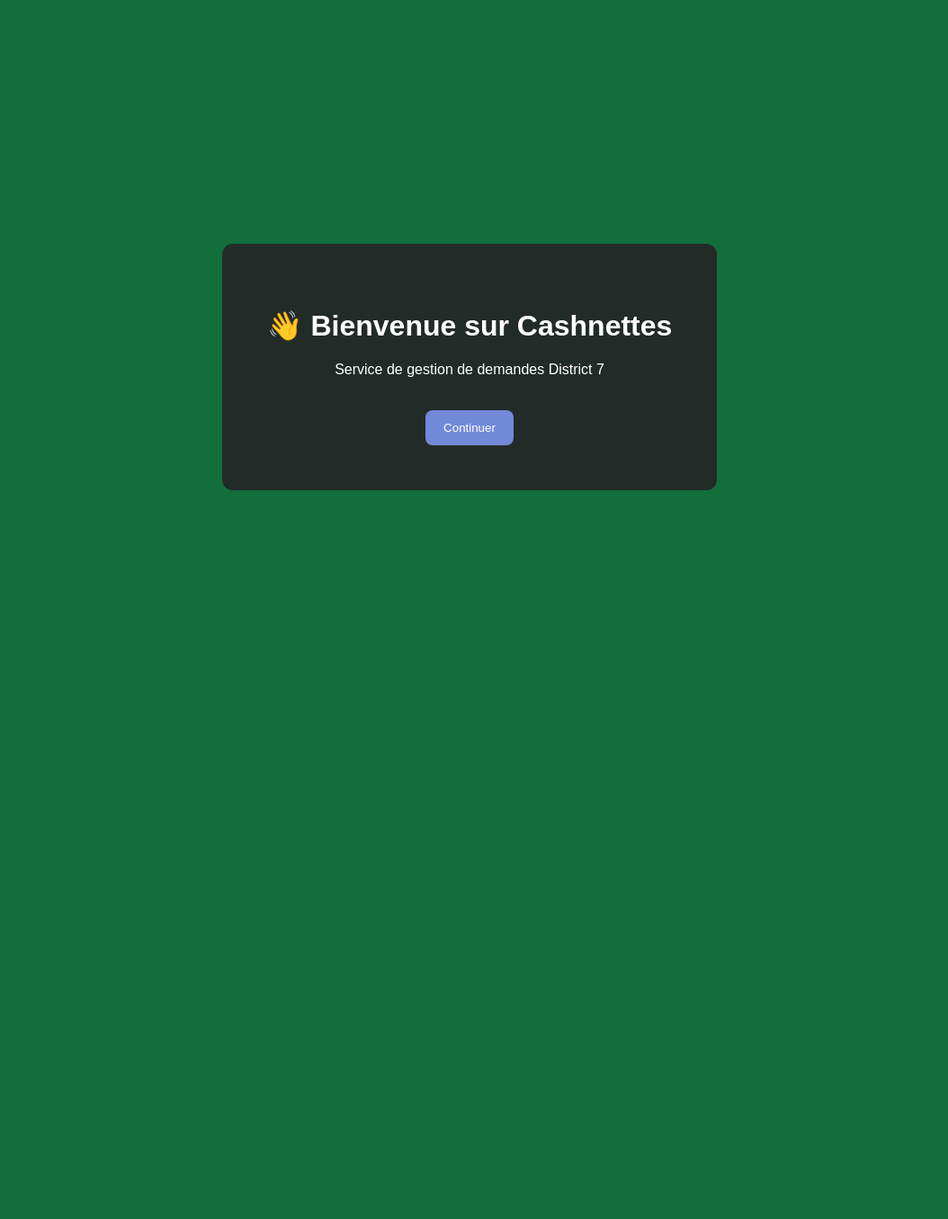
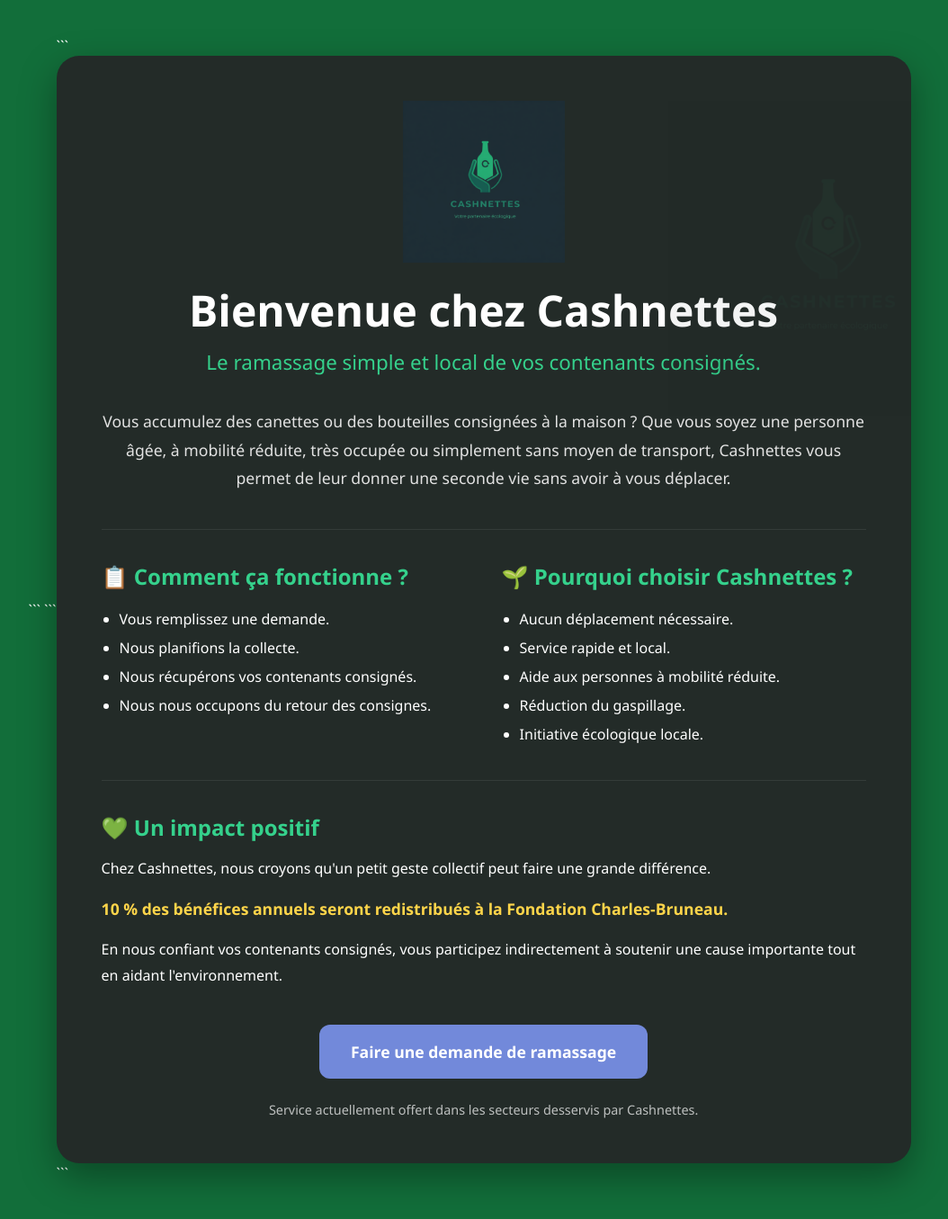
Before and after one commit to Hailboi21/cashnettesapp, a Flask app: page / in a window 1280 px wide. Shown: the whole page at 90% size, without its empty margins (118-1172 px from the left). Before the commit the page ends 545 px from the top, so only its background shows below. Run offline with Flask 3, Linux system fonts and the light colour scheme.

Commit message:
Add files via upload

````diff
--- a/Cashnettes_App/templates/welcome.html
+++ b/Cashnettes_App/templates/welcome.html
@@ -1,51 +1,273 @@
 <!DOCTYPE html>
+
 <html lang="fr">
 <head>
     <meta charset="UTF-8">
+    <meta name="viewport" content="width=device-width, initial-scale=1.0">
     <title>Cashnettes</title>
 
-    <style>
-        body {
-            background: #126e3a;
-            color: white;
-            font-family: Arial;
-            display: flex;
-            justify-content: center;
-            align-items: center;
-            height: 100vh;
+```
+<style>
+    *{
+        margin:0;
+        padding:0;
+        box-sizing:border-box;
+    }
+
+    body{
+        font-family:'Segoe UI', Tahoma, Geneva, Verdana, sans-serif;
+        background:#126e3a;
+        min-height:100vh;
+        display:flex;
+        justify-content:center;
+        align-items:center;
+        padding:40px 20px;
+        color:white;
+    }
+
+    .container{
+        max-width:950px;
+        width:100%;
+    }
+
+    .card{
+        background:#232b28;
+        border-radius:25px;
+        padding:50px;
+        box-shadow:0 15px 40px rgba(0,0,0,.35);
+        position:relative;
+        overflow:hidden;
+    }
+
+    .card::before{
+        content:"";
+        position:absolute;
+        right:-80px;
+        top:50px;
+        width:350px;
+        height:350px;
+        background:url("{{ url_for('static', filename='logo_cashnettes.png') }}");
+        background-repeat:no-repeat;
+        background-size:contain;
+        opacity:0.05;
+        pointer-events:none;
+    }
+
+    .logo{
+        display:block;
+        width:180px;
+        max-width:35%;
+        margin:0 auto 20px auto;
+    }
+
+    h1{
+        text-align:center;
+        font-size:3rem;
+        margin-bottom:10px;
+    }
+
+    .subtitle{
+        text-align:center;
+        color:#35d18c;
+        font-size:1.4rem;
+        margin-bottom:35px;
+    }
+
+    .intro{
+        text-align:center;
+        line-height:1.8;
+        color:#e2e2e2;
+        font-size:1.1rem;
+        margin-bottom:40px;
+    }
+
+    .separator{
+        border-top:1px solid rgba(255,255,255,.08);
+        margin:35px 0;
+    }
+
+    .grid{
+        display:grid;
+        grid-template-columns:1fr 1fr;
+        gap:40px;
+    }
+
+    .section h2{
+        color:#35d18c;
+        margin-bottom:15px;
+    }
+
+    .section ul{
+        padding-left:20px;
+        line-height:2;
+    }
+
+    .impact{
+        margin-top:35px;
+        padding-top:35px;
+        border-top:1px solid rgba(255,255,255,.08);
+    }
+
+    .impact h2{
+        color:#35d18c;
+        margin-bottom:15px;
+    }
+
+    .impact p{
+        line-height:1.8;
+    }
+
+    .donation{
+        margin-top:15px;
+        color:#ffd54a;
+        font-weight:bold;
+        font-size:1.1rem;
+    }
+
+    .cta{
+        text-align:center;
+        margin-top:40px;
+    }
+
+    .btn{
+        display:inline-block;
+        text-decoration:none;
+        background:#7289da;
+        color:white;
+        padding:18px 35px;
+        border-radius:12px;
+        font-size:1.1rem;
+        font-weight:bold;
+        transition:.2s;
+    }
+
+    .btn:hover{
+        background:#5b6eae;
+        transform:translateY(-2px);
+    }
+
+    .footer{
+        text-align:center;
+        margin-top:25px;
+        opacity:.7;
+        font-size:.9rem;
+    }
+
+    @media(max-width:768px){
+
+        .card{
+            padding:30px;
         }
 
-        .box {
-            text-align: center;
-            background: #232b28;
-            padding: 50px;
-            border-radius: 12px;
+        .grid{
+            grid-template-columns:1fr;
         }
 
-        button {
-            margin-top: 20px;
-            padding: 12px 20px;
-            border: none;
-            background: #7289da;
-            color: white;
-            border-radius: 8px;
-            cursor: pointer;
+        h1{
+            font-size:2.2rem;
         }
 
-        button:hover {
-            background: #5b6eae;
+        .logo{
+            width:140px;
         }
-    </style>
+
+        .card::before{
+            display:none;
+        }
+    }
+</style>
+```
+
 </head>
+
 <body>
 
-<div class="box">
-    <h1>👋 Bienvenue sur Cashnettes</h1>
-    <p>Service de gestion de demandes District 7</p>
+<div class="container">
 
-    <a href="/start">
-        <button>Continuer</button>
-    </a>
+```
+<div class="card">
+
+    <img
+        src="{{ url_for('static', filename='logo_cashnettes.png') }}"
+        alt="Cashnettes"
+        class="logo">
+
+    <h1>Bienvenue chez Cashnettes</h1>
+
+    <p class="subtitle">
+        Le ramassage simple et local de vos contenants consignés.
+    </p>
+
+    <p class="intro">
+        Vous accumulez des canettes ou des bouteilles consignées à la maison ?
+        Que vous soyez une personne âgée, à mobilité réduite, très occupée ou
+        simplement sans moyen de transport, Cashnettes vous permet de leur donner
+        une seconde vie sans avoir à vous déplacer.
+    </p>
+
+    <div class="separator"></div>
+
+    <div class="grid">
+
+        <div class="section">
+            <h2>📋 Comment ça fonctionne ?</h2>
+
+            <ul>
+                <li>Vous remplissez une demande.</li>
+                <li>Nous planifions la collecte.</li>
+                <li>Nous récupérons vos contenants consignés.</li>
+                <li>Nous nous occupons du retour des consignes.</li>
+            </ul>
+        </div>
+
+        <div class="section">
+            <h2>🌱 Pourquoi choisir Cashnettes ?</h2>
+
+            <ul>
+                <li>Aucun déplacement nécessaire.</li>
+                <li>Service rapide et local.</li>
+                <li>Aide aux personnes à mobilité réduite.</li>
+                <li>Réduction du gaspillage.</li>
+                <li>Initiative écologique locale.</li>
+            </ul>
+        </div>
+
+    </div>
+
+    <div class="impact">
+
+        <h2>💚 Un impact positif</h2>
+
+        <p>
+            Chez Cashnettes, nous croyons qu'un petit geste collectif
+            peut faire une grande différence.
+        </p>
+
+        <p class="donation">
+            10 % des bénéfices annuels seront redistribués à la Fondation Charles-Bruneau.
+        </p>
+
+        <p style="margin-top:15px;">
+            En nous confiant vos contenants consignés, vous participez
+            indirectement à soutenir une cause importante tout en aidant
+            l'environnement.
+        </p>
+
+    </div>
+
+    <div class="cta">
+        <a href="/start" class="btn">
+            Faire une demande de ramassage
+        </a>
+    </div>
+
+    <div class="footer">
+        Service actuellement offert dans les secteurs desservis par Cashnettes.
+    </div>
+
+</div>
+```
+
 </div>
 
 </body>
````
Also changed, not shown: Cashnettes_App/static/logo_cashnettes.png (added).
